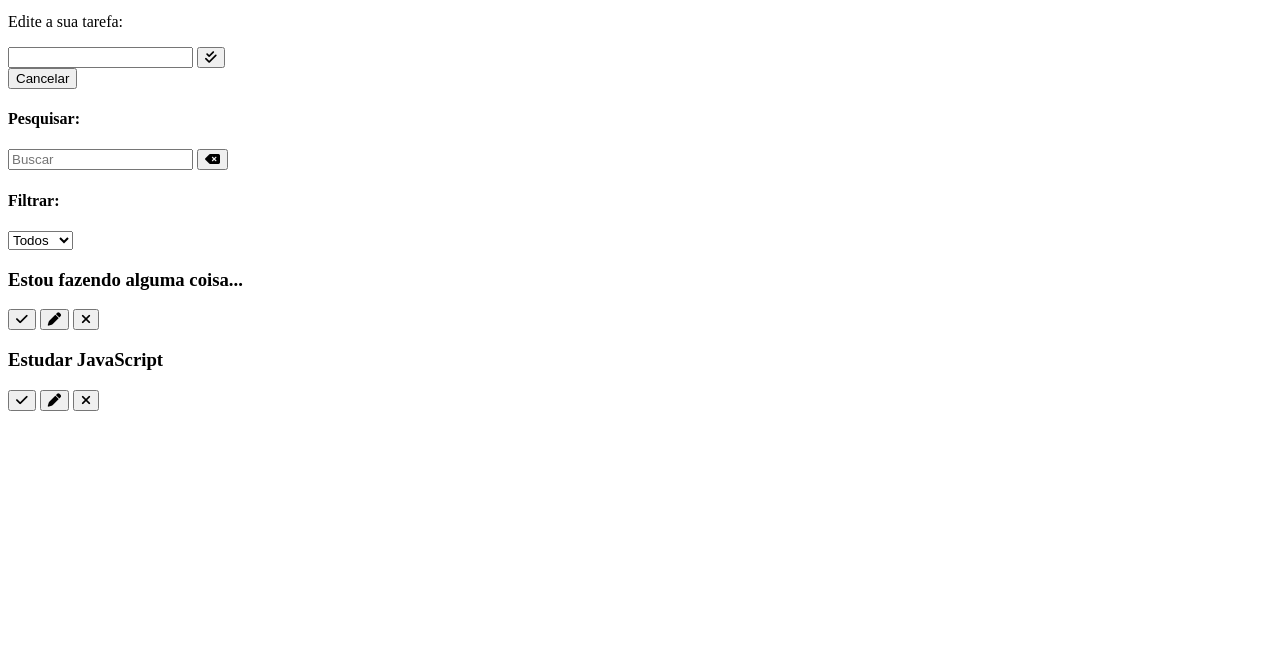
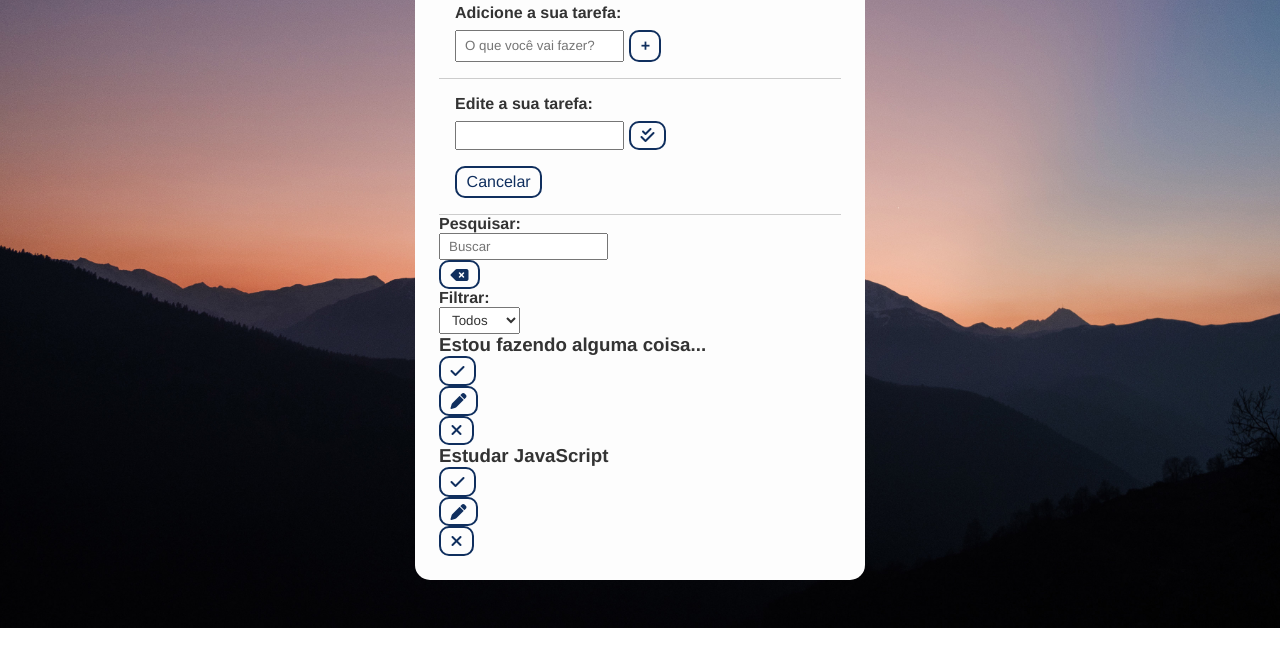
Before and after one commit to Luis-Filipe-Santos/projetoTo-Do, a plain HTML site: page index.html in a window 1280 px wide. Shown: the part 138-800 px from the top of the page. Drawn offline with Linux system fonts and the light colour scheme.

Commit message:
Fazendo CSS (geral, header, form)

```diff
--- a/css/style.css
+++ b/css/style.css
@@ -0,0 +1,93 @@
+/* Geral */
+* {
+  padding: 0;
+  margin: 0;
+  font-family: Helvetica;
+  color: #333;
+  box-sizing: border-box;
+}
+
+body {
+  background-image: url(../img/Wallpaper.jpg);
+  background-repeat: no-repeat;
+  background-position: inherit;
+  background-size: cover;
+}
+
+button {
+  background-color: #fdfdfd;
+  color: #102f5e;
+  border: 2px solid #102f5e;
+  border-radius: 10px;
+  padding: 0.3rem 0.6rem;
+  font-size: 1rem;
+  cursor: pointer;
+  display: flex;
+  justify-content: center;
+  align-items: center;
+  transition: 0.4s;
+}
+
+button:hover {
+  background-color: #102f5e;
+  color: #fff;
+}
+
+button:hover > i {
+  color: #fff;
+}
+
+button i {
+  color: #102f5e;
+  font-weight: bold;
+  pointer-events: none;
+}
+
+input,
+select {
+  padding: 0.25rem 0.5rem;
+}
+
+.hide {
+  display: none;
+}
+
+/* To-do header */
+.td-container {
+  max-width: 450px;
+  margin: 3rem auto;
+  background-color: #fdfdfd;
+  padding: 1.5rem;
+  border-radius: 15px;
+}
+
+.td-container header {
+  text-align: center;
+  padding: 0 1rem 1rem;
+  border-bottom: 1px solid #ccc;
+}
+
+/* To-do form */
+#td-form,
+#edit-form {
+  padding: 1rem;
+  border-bottom: 1px solid #ccc;
+}
+
+#td-form p,
+#edit-form p {
+    margin-bottom: .5rem;
+    font-weight: bold;
+}
+
+.form-control {
+    display: flex;
+}
+
+.form-control input {
+    margin-right: .3rem;
+}
+
+#cancel-edit-btn {
+    margin-top: 1rem;
+}
--- a/index.html
+++ b/index.html
@@ -7,7 +7,7 @@
     <title>To-Do List</title>
     <!-- CSS projeto -->
     <link rel="stylesheet" href="./css/style.css" />
-    <!-- Biblioteca de icones -->
+    <!-- Biblioteca de ícones -->
     <link
       rel="stylesheet"
       href="https://cdnjs.cloudflare.com/ajax/libs/font-awesome/6.3.0/css/all.min.css"
@@ -19,10 +19,12 @@
     <script src="js/scripts.js" defer></script>
   </head>
   <body>
+    <!-- Container -->
     <div class="td-container">
       <header>
         <h1>To-Do Avançado</h1>
       </header>
+      <!-- formulário -->
       <form id="td-form">
         <p>Adicione a sua tarefa:</p>
         <div class="form-control">
@@ -36,7 +38,7 @@
           </button>
         </div>
       </form>
-      <form class="edit-form">
+      <form id="edit-form" class="">
         <p>Edite a sua tarefa:</p>
         <div class="form-control">
           <input type="text" id="edit-input" />
```
Lines whose indentation alone changed are shown as unchanged.
